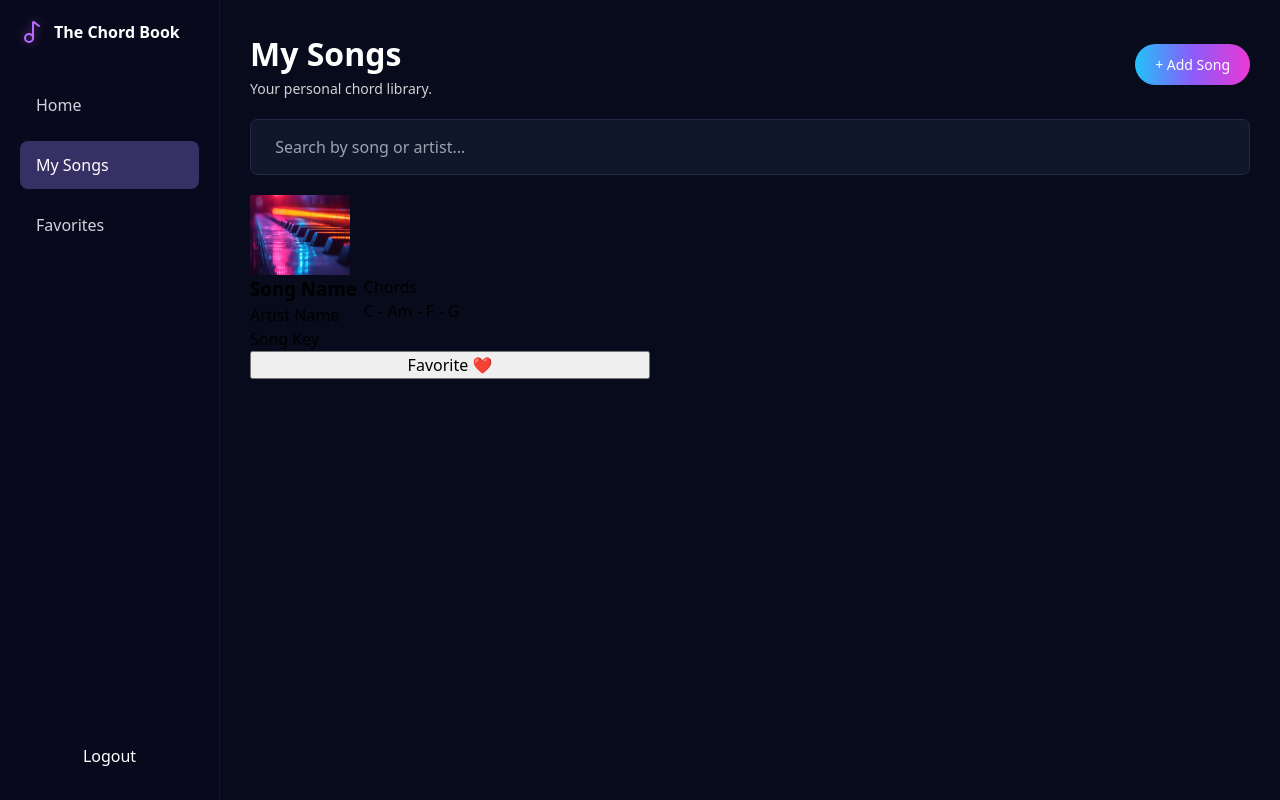
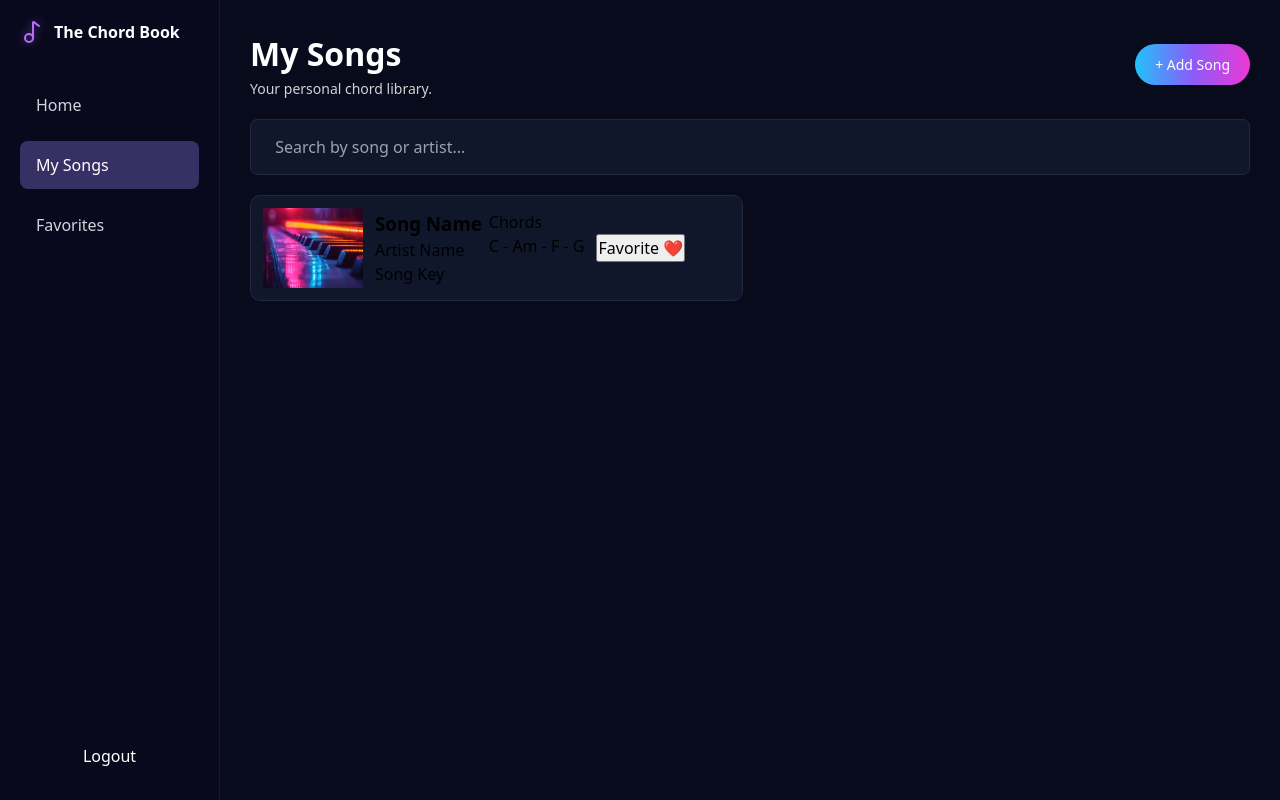
Before and after one commit to mercytv932/Chord_Book, a React (Vite) app in the folder frontend/: page /mysongs in a window 1280 px wide. Built offline with nearby package versions, Linux system fonts and the light colour scheme.

Commit message:
song-card styles

```diff
--- a/frontend/src/App.css
+++ b/frontend/src/App.css
@@ -270,9 +270,16 @@
 
 /* SongCard */
 .song-card {
-  display: grid;
-  width: 400px;
-  height: auto;
+  display: flex;
+  align-items: center;
+  gap: 12px;
+
+  width: 100%;
+  padding: 12px;
+
+  background-color: #10172b;
+  border: 1px solid #252544;
+  border-radius: 10px;
 }
 
 .song-card-image {
```
